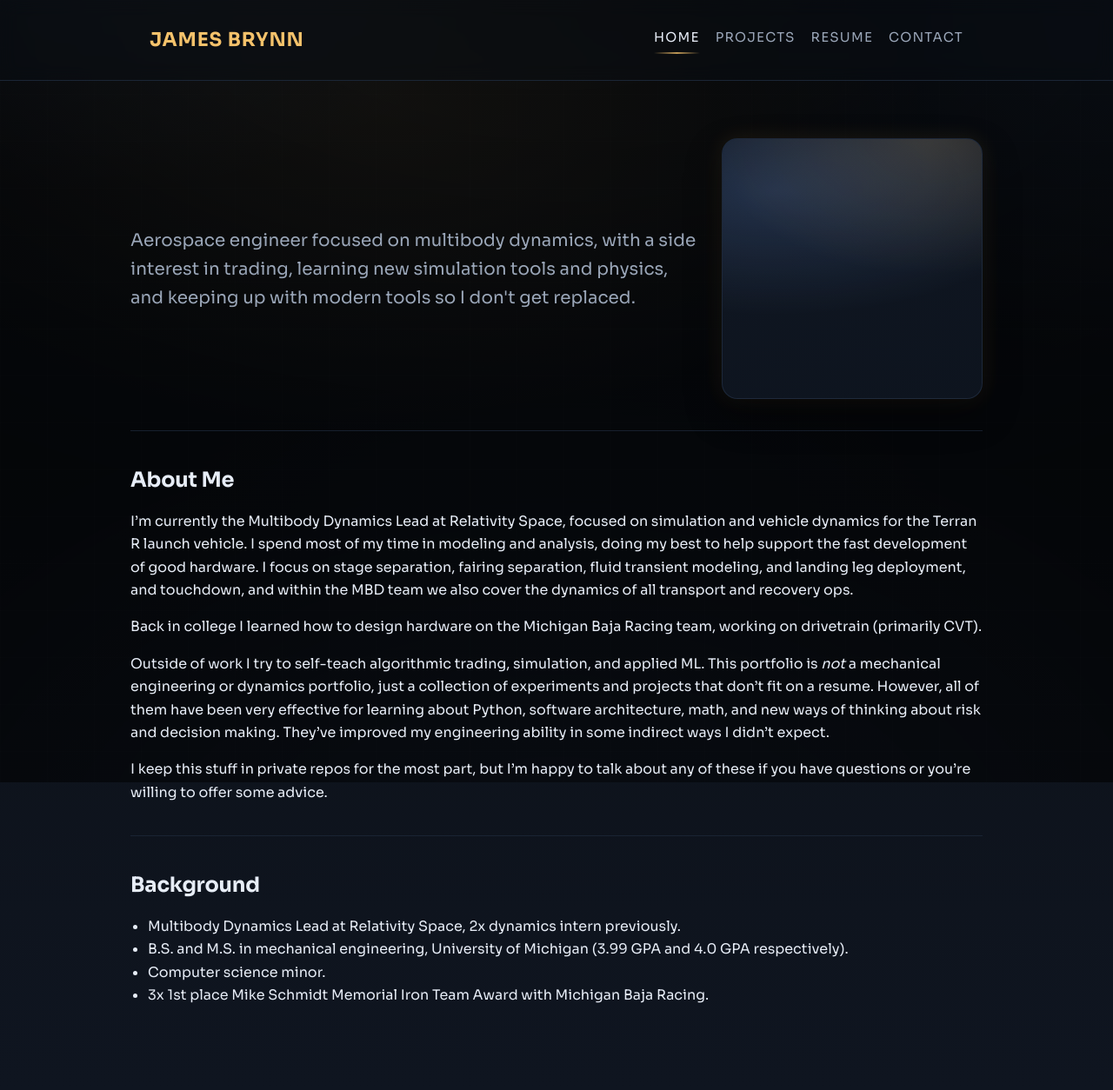
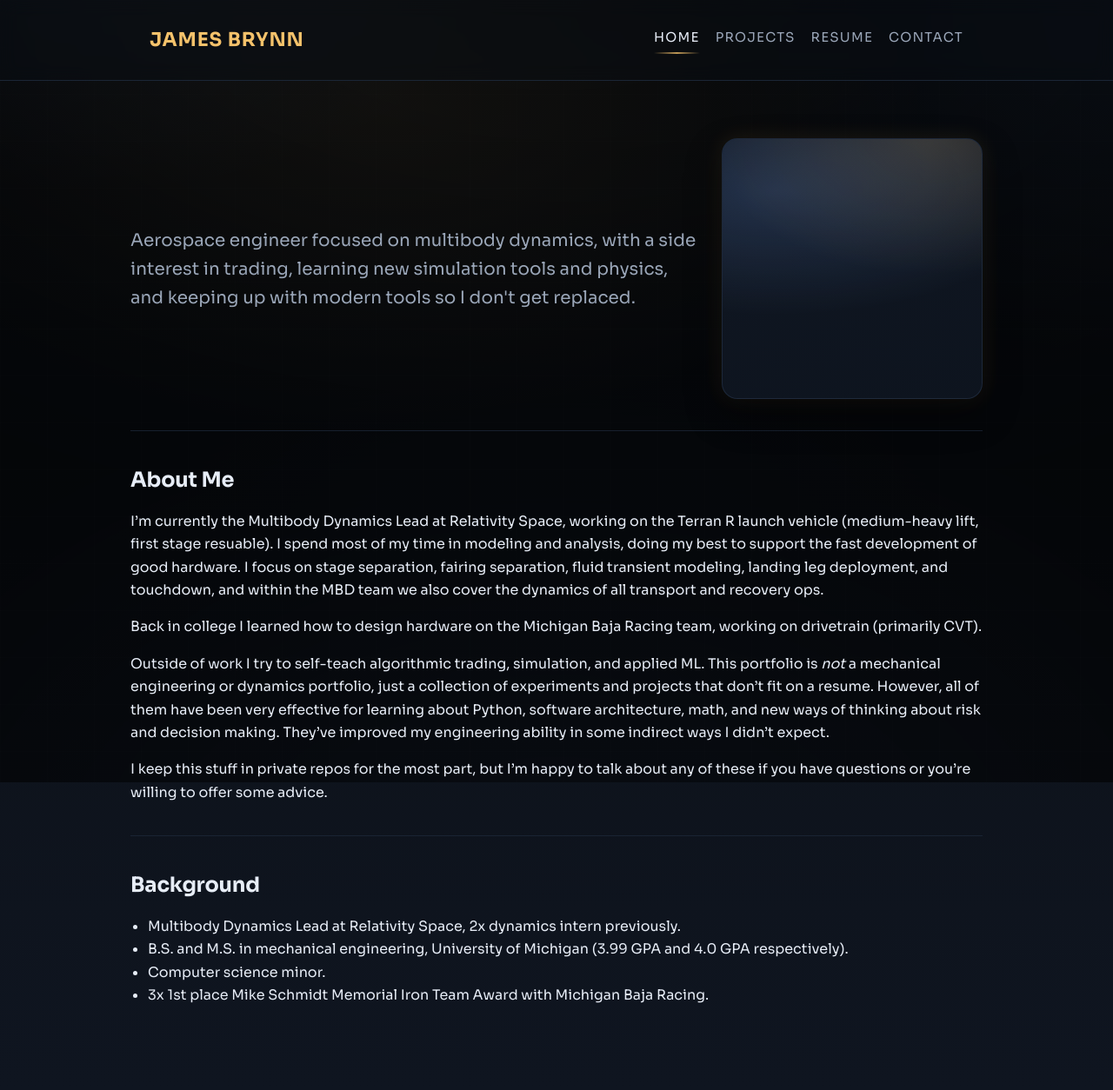
Before and after one commit to brynnj/brynnj.github.io, a Jekyll site: the page built from index.md, in a window 1280 px wide. Shown: the whole page at 87% size. Built offline with Jekyll 4.4.1, drawn with Linux system fonts in a browser that asks for light colours.

Commit message:
touch ups

```diff
--- a/index.md
+++ b/index.md
@@ -16,7 +16,7 @@ title: "Home"
 
 ## About Me
 
-I'm currently the Multibody Dynamics Lead at Relativity Space, focused on simulation and vehicle dynamics for the Terran R launch vehicle. I spend most of my time in modeling and analysis, doing my best to help support the fast development of good hardware. I focus on stage separation, fairing separation, fluid transient modeling, and landing leg deployment, and touchdown, and within the MBD team we also cover the dynamics of all transport and recovery ops.
+I'm currently the Multibody Dynamics Lead at Relativity Space, working on the Terran R launch vehicle (medium-heavy lift, first stage resuable). I spend most of my time in modeling and analysis, doing my best to support the fast development of good hardware. I focus on stage separation, fairing separation, fluid transient modeling, landing leg deployment, and touchdown, and within the MBD team we also cover the dynamics of all transport and recovery ops.
 
 
 Back in college I learned how to design hardware on the Michigan Baja Racing team, working on drivetrain (primarily CVT).
```
Also changed, not shown: 3 other files.
